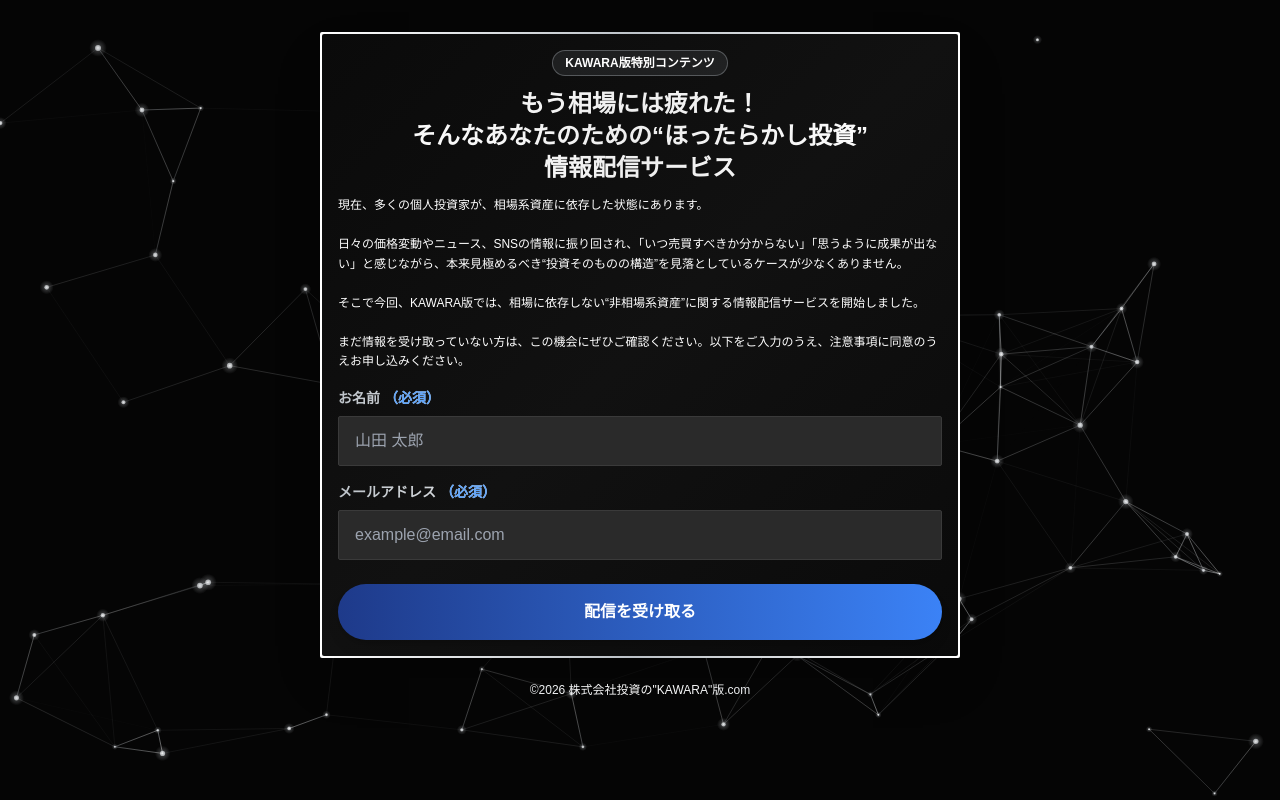
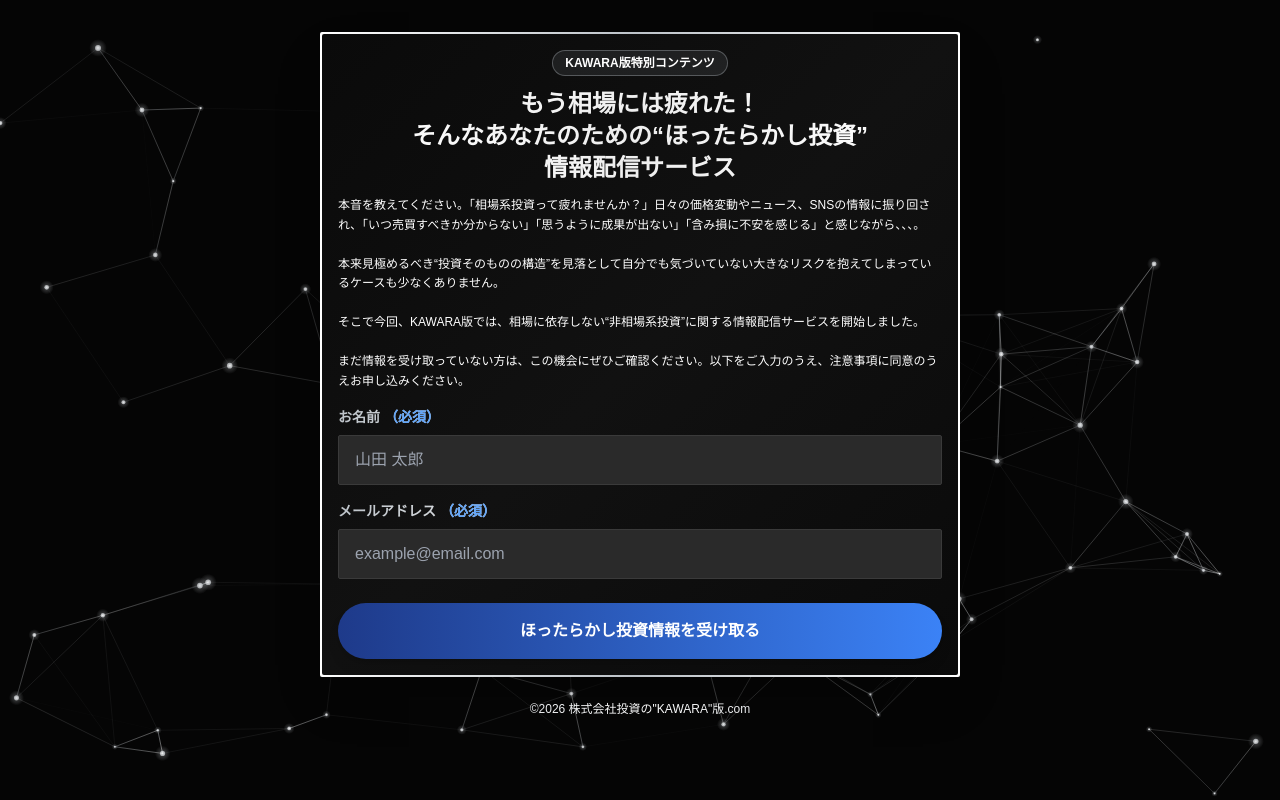
Before and after one commit to BCL-kowaki/kiwami-kawara, a Next.js app: page /neg in a window 1280 px wide. Built offline with nearby package versions, Linux system fonts and the light colour scheme.

Commit message:
Update /neg form copy and submit button text

```diff
--- a/app/neg/page.tsx
+++ b/app/neg/page.tsx
@@ -244,7 +244,7 @@
               {/* コピー */}
               <p className="text-xs mt-3 leading-relaxed text-left text-white whitespace-pre-line">
                 {step === "form" &&
-                  "現在、多くの個人投資家が、相場系資産に依存した状態にあります。\n\n日々の価格変動やニュース、SNSの情報に振り回され、「いつ売買すべきか分からない」「思うように成果が出ない」と感じながら、本来見極めるべき“投資そのものの構造”を見落としているケースが少なくありません。\n\nそこで今回、KAWARA版では、相場に依存しない“非相場系資産”に関する情報配信サービスを開始しました。\n\nまだ情報を受け取っていない方は、この機会にぜひご確認ください。以下をご入力のうえ、注意事項に同意のうえお申し込みください。"
+                  "本音を教えてください。「相場系投資って疲れませんか？」日々の価格変動やニュース、SNSの情報に振り回され、「いつ売買すべきか分からない」「思うように成果が出ない」「含み損に不安を感じる」と感じながら、、、。\n\n本来見極めるべき“投資そのものの構造”を見落として自分でも気づいていない大きなリスクを抱えてしまっているケースも少なくありません。\n\nそこで今回、KAWARA版では、相場に依存しない“非相場系投資”に関する情報配信サービスを開始しました。\n\nまだ情報を受け取っていない方は、この機会にぜひご確認ください。以下をご入力のうえ、注意事項に同意のうえお申し込みください。"
                 }
                 {step === "phone" &&
                   "本配信には機密情報が含まれる場合があるため、SMS認証によるご本人確認を必須とさせていただいております。これは、重複登録および第三者によるなりすましを防止する目的によるものです。\n\nなお、SMS認証が完了するまで配信は開始されませんので、あらかじめご了承ください。"
@@ -298,7 +298,7 @@
                     className={btnStyle}
                     style={btnGradient}
                   >
-                    {loading ? "送信中..." : "配信を受け取る"}
+                    {loading ? "送信中..." : "ほったらかし投資情報を受け取る"}
                   </button>
                 </div>
               </form>
```
